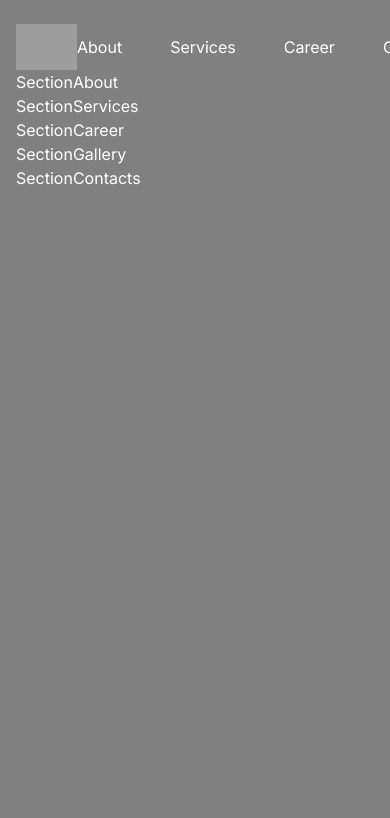
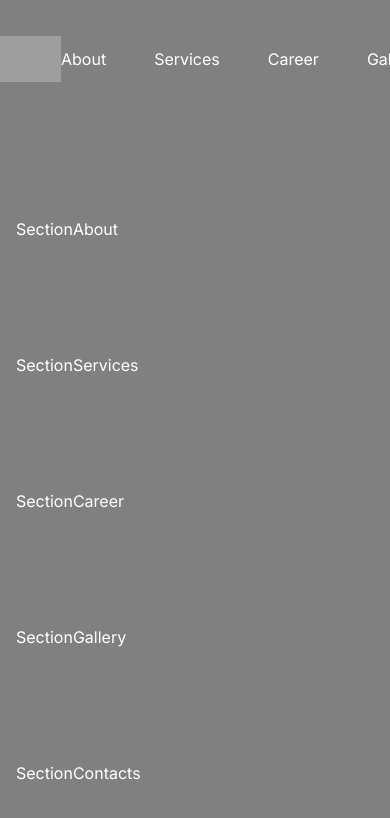
Before and after one commit to RomaBortnik/carp-travel, a Next.js app: page / in a window 390 px wide. Shown: the top 818 px of the page. Built offline with nearby package versions, Linux system fonts and the light colour scheme; grey boxes are pictures that could not be loaded.

Commit message:
added breakpoints and paddings for sections

```diff
--- a/components/Header/Header.tsx
+++ b/components/Header/Header.tsx
@@ -5,7 +5,7 @@ import logo from "../../public/assets/icons/logo.svg";
 
 export const Header = () => {
   return (
-    <header className="flex items-center justify-between pt-6">
+    <header className="absolute top-0 left-0 flex items-center justify-between w-full pt-9 md:pt-[25px] lg:pt-6">
       <Image src={logo} width={61} height={35} alt="Logo" />
       {<Navigation />}
     </header>
--- a/components/Header/Navigation.tsx
+++ b/components/Header/Navigation.tsx
@@ -15,9 +15,9 @@ export const Navigation = () => {
   return (
     <nav>
       <ul className="flex gap-12">
-        {navList.map((el, index) => (
-          <a key={index} className="cursor-pointer" href={`#${el.name}`}>
-            {el.title}
+        {navList.map(({ name, title }) => (
+          <a key={name} className="cursor-pointer" href={`#${name}`}>
+            {title}
           </a>
         ))}
       </ul>
--- a/components/SectionAbout/SectionAbout.tsx
+++ b/components/SectionAbout/SectionAbout.tsx
@@ -1,3 +1,7 @@
 export const SectionAbout = () => {
-  return <section id="about">SectionAbout</section>;
+  return (
+    <section id="about" className="section">
+      SectionAbout
+    </section>
+  );
 };
--- a/components/SectionCareer/SectionCareer.tsx
+++ b/components/SectionCareer/SectionCareer.tsx
@@ -1,3 +1,7 @@
 export const SectionCareer = () => {
-  return <section id="career">SectionCareer</section>;
+  return (
+    <section id="career" className="section">
+      SectionCareer
+    </section>
+  );
 };
--- a/components/SectionContacts/SectionContacts.tsx
+++ b/components/SectionContacts/SectionContacts.tsx
@@ -1,3 +1,7 @@
 export const SectionContacts = () => {
-  return <section id="contacts">SectionContacts</section>;
+  return (
+    <section id="contacts" className="section">
+      SectionContacts
+    </section>
+  );
 };
--- a/components/SectionGallery/SectionGallery.tsx
+++ b/components/SectionGallery/SectionGallery.tsx
@@ -1,3 +1,7 @@
 export const SectionGallery = () => {
-  return <section id="gallery">SectionGallery</section>;
+  return (
+    <section id="gallery" className="section">
+      SectionGallery
+    </section>
+  );
 };
--- a/components/SectionHero/SectionHero.tsx
+++ b/components/SectionHero/SectionHero.tsx
@@ -1,3 +1,8 @@
 export const SectionHero = () => {
-  return <section id="hero"></section>;
+  return (
+    <section
+      id="hero"
+      className="section pt-[105px] md:pt-[122px] lg:pt-[106px]"
+    ></section>
+  );
 };
--- a/components/SectionServices/SectionServices.tsx
+++ b/components/SectionServices/SectionServices.tsx
@@ -1,3 +1,7 @@
 export const SectionServices = () => {
-  return <section id="services">SectionServices</section>;
+  return (
+    <section id="services" className="section">
+      SectionServices
+    </section>
+  );
 };
--- a/styles/globals.css
+++ b/styles/globals.css
@@ -24,3 +24,9 @@ body {
   color: var(--main-text-color);
   background-color: var(--main-bgd-color);
 }
+
+@layer components {
+  .section {
+    @apply py-[56px] md:py-[64px] lg:py-[104px];
+  }
+}
--- a/tailwind.config.ts
+++ b/tailwind.config.ts
@@ -14,6 +14,11 @@ const config: Config = {
       //     "conic-gradient(from 180deg at 50% 50%, var(--tw-gradient-stops))",
       // },
       fontFamily: { inter: ["Inter", "sans-serif"] },
+      screens: {
+        sm: "320px",
+        md: "768px",
+        lg: "1440px",
+      },
     },
   },
   plugins: [],
```
